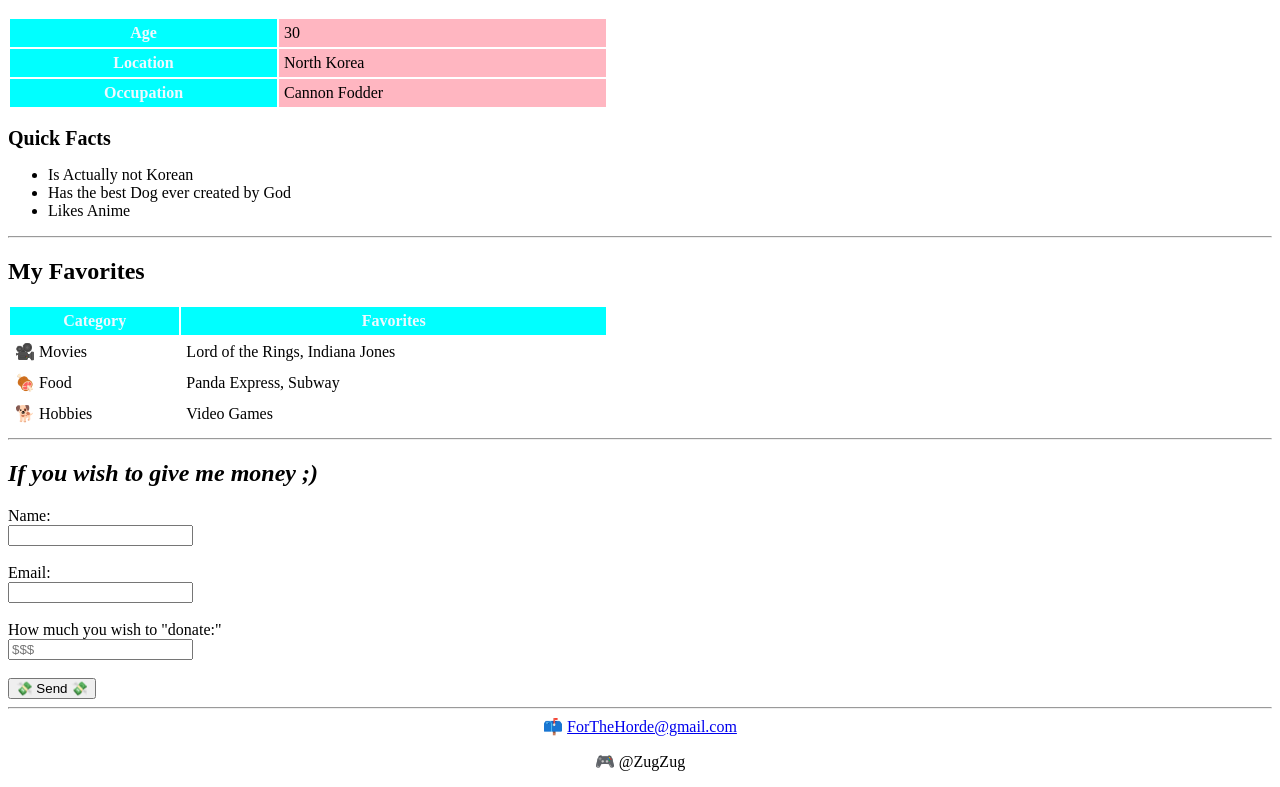
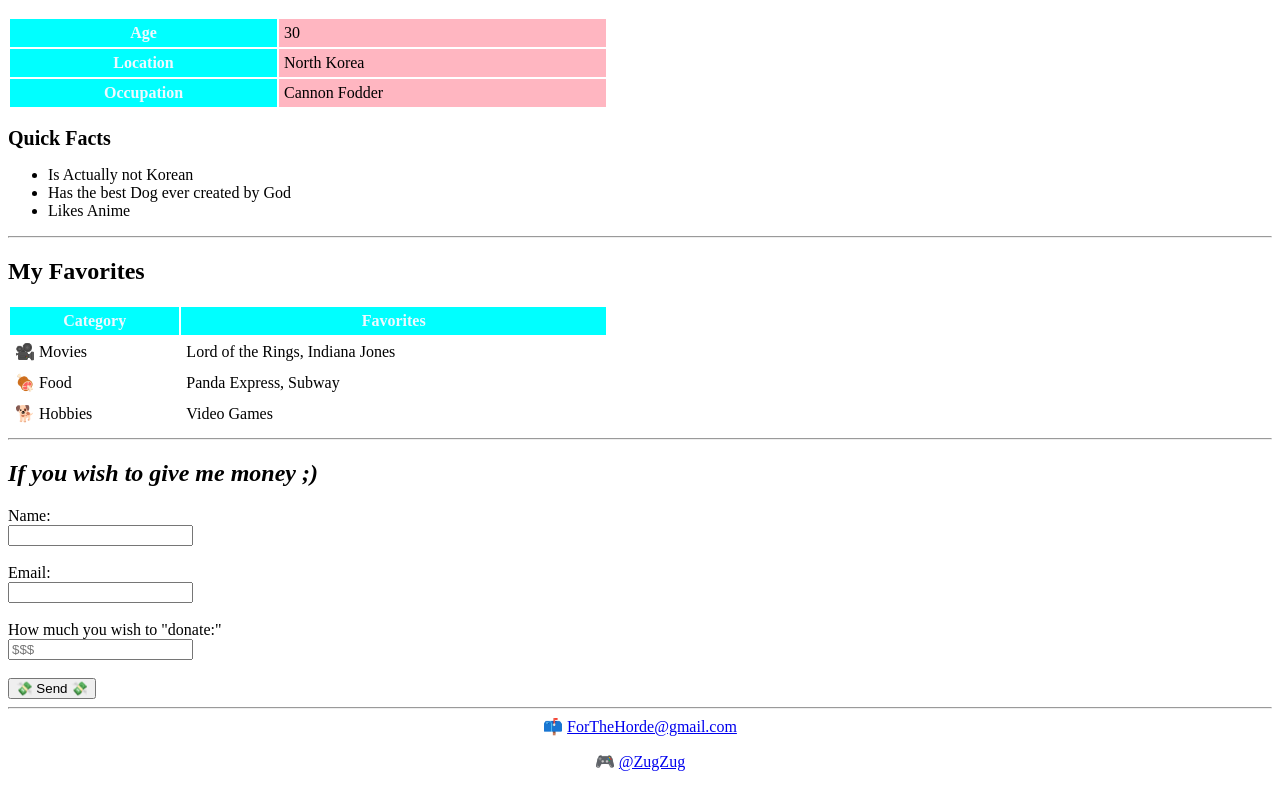
Before and after one commit to Shawaiz99/project-personal-profile-html, a plain HTML site: page index.html in a window 1280 px wide. Shown: the part 321-1108 px from the top of the page. Drawn offline with Linux system fonts and the light colour scheme.

Commit message:
Forgot to link "my" twitter account

```diff
--- a/index.html
+++ b/index.html
@@ -107,7 +107,10 @@
                 target="_blank">
                     ForTheHorde@gmail.com
                 </a>
-            <p>&#127918; &#64;ZugZug</p>
+            <p>&#127918;
+                <a href="https://x.com/_kim_jongun?lang=en" target="_blank">&#64;ZugZug
+                </a>
+            </p>
         </center>
 
     </div>
```
